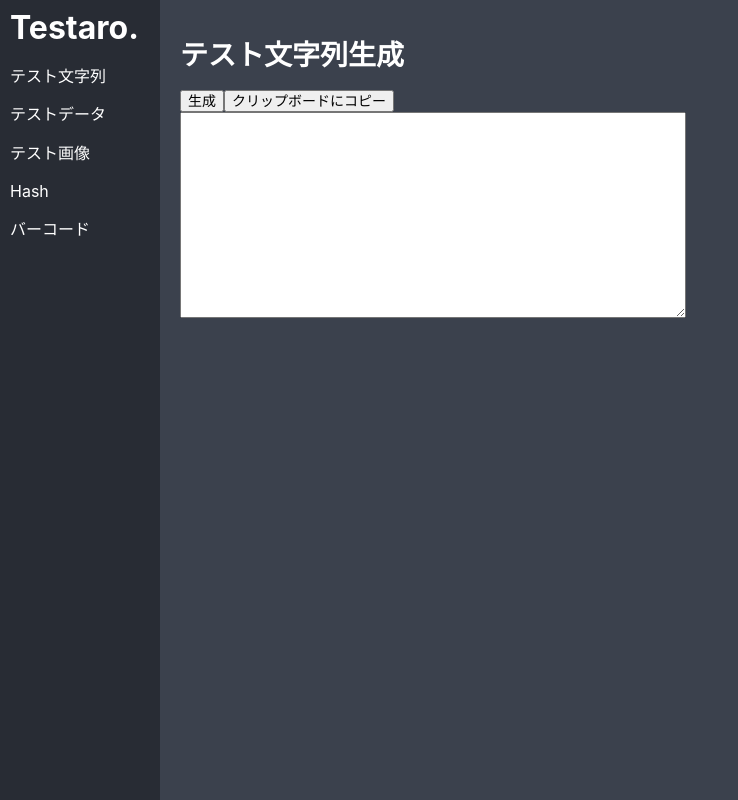
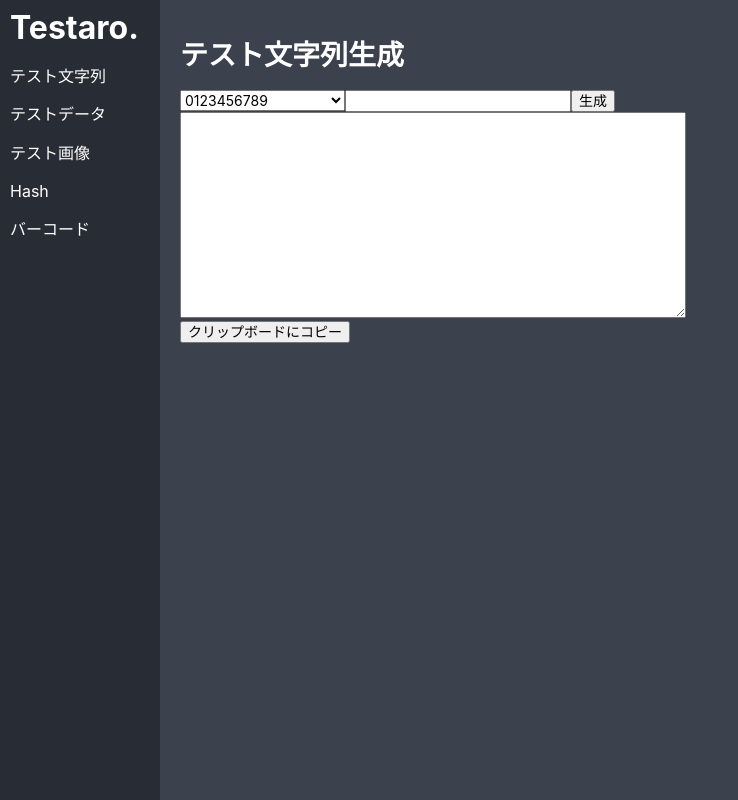
Before and after one commit to jesusisao/testaro, a React (Create React App) app: page / in a window 1280 px wide. Shown: the whole page, without its empty margins (0-738 px from the left). Built offline with nearby package versions, Linux system fonts and the light colour scheme.

Commit message:
パターンと文字数を選択可能に

```diff
--- a/src/StringGenerator/StringGenerator.tsx
+++ b/src/StringGenerator/StringGenerator.tsx
@@ -2,8 +2,8 @@ import React, { useState } from 'react';
 import './StringGenerator.scss';
 
 const StringGenerator: React.FC = () => {
-  const pattern = '○○○○○○○○○●';
-  const charNum = 1000;
+  const [pattern, setPattern] = useState('1234567890');
+  const [charNum, setCharNum] = useState(0);
   const [genStr, setGenStr] = useState('');
 
   const generate = () => {
@@ -12,7 +12,7 @@ const StringGenerator: React.FC = () => {
   }
 
   const copyToClipboard = () => {
-    if(navigator.clipboard){
+    if (navigator.clipboard) {
       navigator.clipboard.writeText(genStr);
     }
   }
@@ -21,10 +21,29 @@ const StringGenerator: React.FC = () => {
     <div className="StringGenerator">
       <h1>テスト文字列生成</h1>
       <div>
+        <select name="pattern" id="pattern" onChange={ e => setPattern(e.target.value) }>
+          <option value="0123456789">0123456789</option>
+          <option value="あアｱｶﾞﾊﾟＡａAa１1亜">あアｱｶﾞﾊﾟＡａAa１1亜</option>
+          <option value="ぜんかくひらがな">ぜんかくひらがな</option>
+          <option value="ゼンカクカタカナ">ゼンカクカタカナ</option>
+          <option value="ﾊﾝｶｸｶﾀｶﾅﾀﾞｸﾃﾝｲﾘ">ﾊﾝｶｸｶﾀｶﾅﾀﾞｸﾃﾝｲﾘ</option>
+          <option value="ABCDEFG">ABCDEFG</option>
+          <option value="abcdefg">abcdefg</option>
+          <option value="ＡＢＣＤＥＦＧ">ＡＢＣＤＥＦＧ</option>
+          <option value="ａｂｃｄｅｆｇ">ａｂｃｄｅｆｇ</option>
+          <option value="０１２３４５６７８９">０１２３４５６７８９</option>
+          <option value="亜唖娃阿哀愛挨姶逢葵">亜唖娃阿哀愛挨姶逢葵</option>
+          <option value="XXXXXXXXX*">XXXXXXXXX*</option>
+          <option value="○○○○○○○○○●">○○○○○○○○○●</option>
+          {/* <option value="🤔😂😊😭😇💪👊✋🙏👏">よく使う絵文字</option> */}
+        </select>
+        <input type="number" onChange={ e => setCharNum( parseInt(e.target.value) ) }></input>
         <button onClick={generate}>生成</button>
+      </div>
+      <textarea className="output-area" readOnly value={genStr}></textarea>
+      <div>
         <button onClick={copyToClipboard}>クリップボードにコピー</button>
       </div>
-      <textarea className="output-area" readOnly value={genStr}></textarea>
     </div>
   );
 }
```
